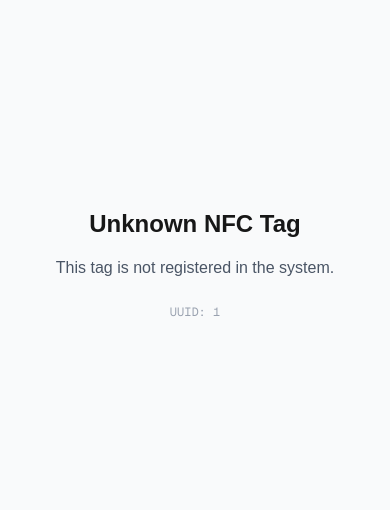
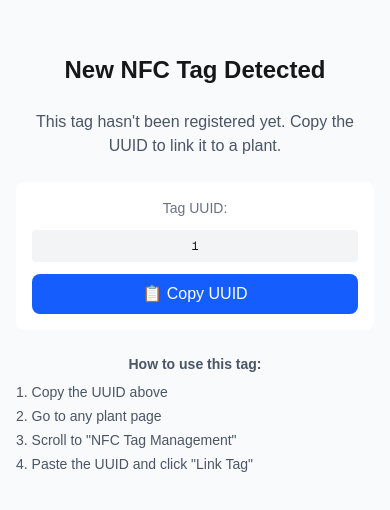
Before and after one commit to rubiconRiver/plant-tracker, a Next.js app: page /nfc/1 in a window 390 px wide. Shown: the part 158-668 px from the top of the page. Built offline with nearby package versions, Linux system fonts and the light colour scheme; no server answers; the database is empty.

Commit message:
Add copy UUID functionality for iPhone NFC support
- Add Copy UUID button to unregistered/unknown NFC tag pages
- Show clear instructions for linking tags
- Enable iPhone users to copy UUID and paste on plant page
- Android users can still use Web NFC as shortcut
- Both platforms now fully supported

```diff
--- /dev/null
+++ b/app/nfc/[uuid]/copy-uuid-button.tsx
@@ -0,0 +1,44 @@
+'use client'
+
+import { useState } from 'react'
+
+export default function CopyUuidButton({ uuid }: { uuid: string }) {
+  const [copied, setCopied] = useState(false)
+
+  const handleCopy = async () => {
+    try {
+      await navigator.clipboard.writeText(uuid)
+      setCopied(true)
+      setTimeout(() => setCopied(false), 2000)
+    } catch {
+      // Fallback for older browsers
+      const textArea = document.createElement('textarea')
+      textArea.value = uuid
+      textArea.style.position = 'absolute'
+      textArea.style.left = '-999999px'
+      document.body.appendChild(textArea)
+      textArea.select()
+      try {
+        document.execCommand('copy')
+        setCopied(true)
+        setTimeout(() => setCopied(false), 2000)
+      } catch {
+        alert('Failed to copy UUID. Please copy it manually.')
+      }
+      document.body.removeChild(textArea)
+    }
+  }
+
+  return (
+    <button
+      onClick={handleCopy}
+      className={`w-full py-2 px-4 rounded-lg font-medium transition-colors ${
+        copied
+          ? 'bg-green-600 text-white'
+          : 'bg-blue-600 text-white hover:bg-blue-700'
+      }`}
+    >
+      {copied ? '✓ UUID Copied!' : '📋 Copy UUID'}
+    </button>
+  )
+}
--- a/app/nfc/[uuid]/page.tsx
+++ b/app/nfc/[uuid]/page.tsx
@@ -1,5 +1,68 @@
 import { redirect } from 'next/navigation'
 import { db } from '@/lib/db'
+import CopyUuidButton from './copy-uuid-button'
+
+function UnassignedTagPage({ uuid }: { uuid: string }) {
+  return (
+    <div className="min-h-screen bg-gray-50 flex items-center justify-center p-4">
+      <div className="text-center max-w-md space-y-6">
+        <h1 className="text-2xl font-bold">Unassigned NFC Tag</h1>
+        <p className="text-gray-600">
+          This tag is registered but not linked to a plant yet.
+        </p>
+
+        <div className="bg-white rounded-lg p-4 space-y-3">
+          <p className="text-sm text-gray-500">Tag UUID:</p>
+          <p className="font-mono text-xs bg-gray-100 p-2 rounded break-all">
+            {uuid}
+          </p>
+          <CopyUuidButton uuid={uuid} />
+        </div>
+
+        <div className="text-sm text-gray-600 space-y-2">
+          <p className="font-semibold">How to link this tag:</p>
+          <ol className="list-decimal list-inside text-left space-y-1">
+            <li>Copy the UUID above</li>
+            <li>Go to any plant page</li>
+            <li>Scroll to &quot;NFC Tag Management&quot;</li>
+            <li>Paste the UUID and click &quot;Link Tag&quot;</li>
+          </ol>
+        </div>
+      </div>
+    </div>
+  )
+}
+
+function UnknownTagPage({ uuid }: { uuid: string }) {
+  return (
+    <div className="min-h-screen bg-gray-50 flex items-center justify-center p-4">
+      <div className="text-center max-w-md space-y-6">
+        <h1 className="text-2xl font-bold">New NFC Tag Detected</h1>
+        <p className="text-gray-600">
+          This tag hasn&apos;t been registered yet. Copy the UUID to link it to a plant.
+        </p>
+
+        <div className="bg-white rounded-lg p-4 space-y-3">
+          <p className="text-sm text-gray-500">Tag UUID:</p>
+          <p className="font-mono text-xs bg-gray-100 p-2 rounded break-all">
+            {uuid}
+          </p>
+          <CopyUuidButton uuid={uuid} />
+        </div>
+
+        <div className="text-sm text-gray-600 space-y-2">
+          <p className="font-semibold">How to use this tag:</p>
+          <ol className="list-decimal list-inside text-left space-y-1">
+            <li>Copy the UUID above</li>
+            <li>Go to any plant page</li>
+            <li>Scroll to &quot;NFC Tag Management&quot;</li>
+            <li>Paste the UUID and click &quot;Link Tag&quot;</li>
+          </ol>
+        </div>
+      </div>
+    </div>
+  )
+}
 
 export default async function NfcRedirect({
   params
@@ -21,33 +84,9 @@ export default async function NfcRedirect({
 
   // If tag exists but unassigned, show setup page
   if (nfcTag) {
-    return (
-      <div className="min-h-screen bg-gray-50 flex items-center justify-center p-4">
-        <div className="text-center max-w-md">
-          <h1 className="text-2xl font-bold mb-4">Unassigned NFC Tag</h1>
-          <p className="text-gray-600 mb-6">
-            This tag (ID: {nfcTag.uuid.slice(0, 8)}...) is not linked to a plant yet.
-          </p>
-          <p className="text-sm text-gray-500">
-            To link this tag, go to a plant page and tap &quot;Link NFC Tag&quot;
-          </p>
-        </div>
-      </div>
-    )
+    return <UnassignedTagPage uuid={nfcTag.uuid} />
   }
 
-  // Unknown tag - could offer to register it
-  return (
-    <div className="min-h-screen bg-gray-50 flex items-center justify-center p-4">
-      <div className="text-center max-w-md">
-        <h1 className="text-2xl font-bold mb-4">Unknown NFC Tag</h1>
-        <p className="text-gray-600 mb-6">
-          This tag is not registered in the system.
-        </p>
-        <p className="text-xs text-gray-400 font-mono">
-          UUID: {uuid}
-        </p>
-      </div>
-    </div>
-  )
+  // Unknown tag - offer to register it
+  return <UnknownTagPage uuid={uuid} />
 }
```
